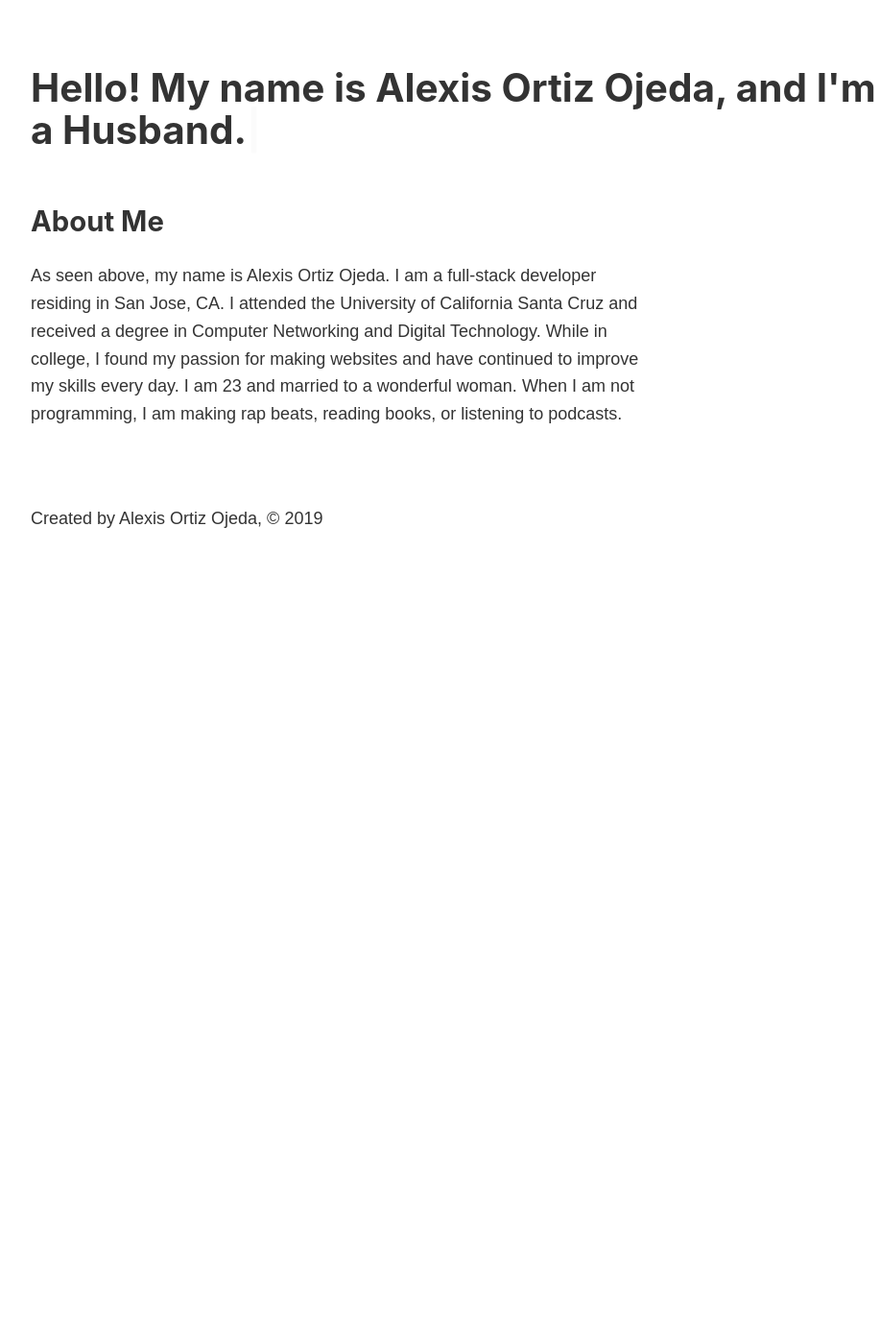
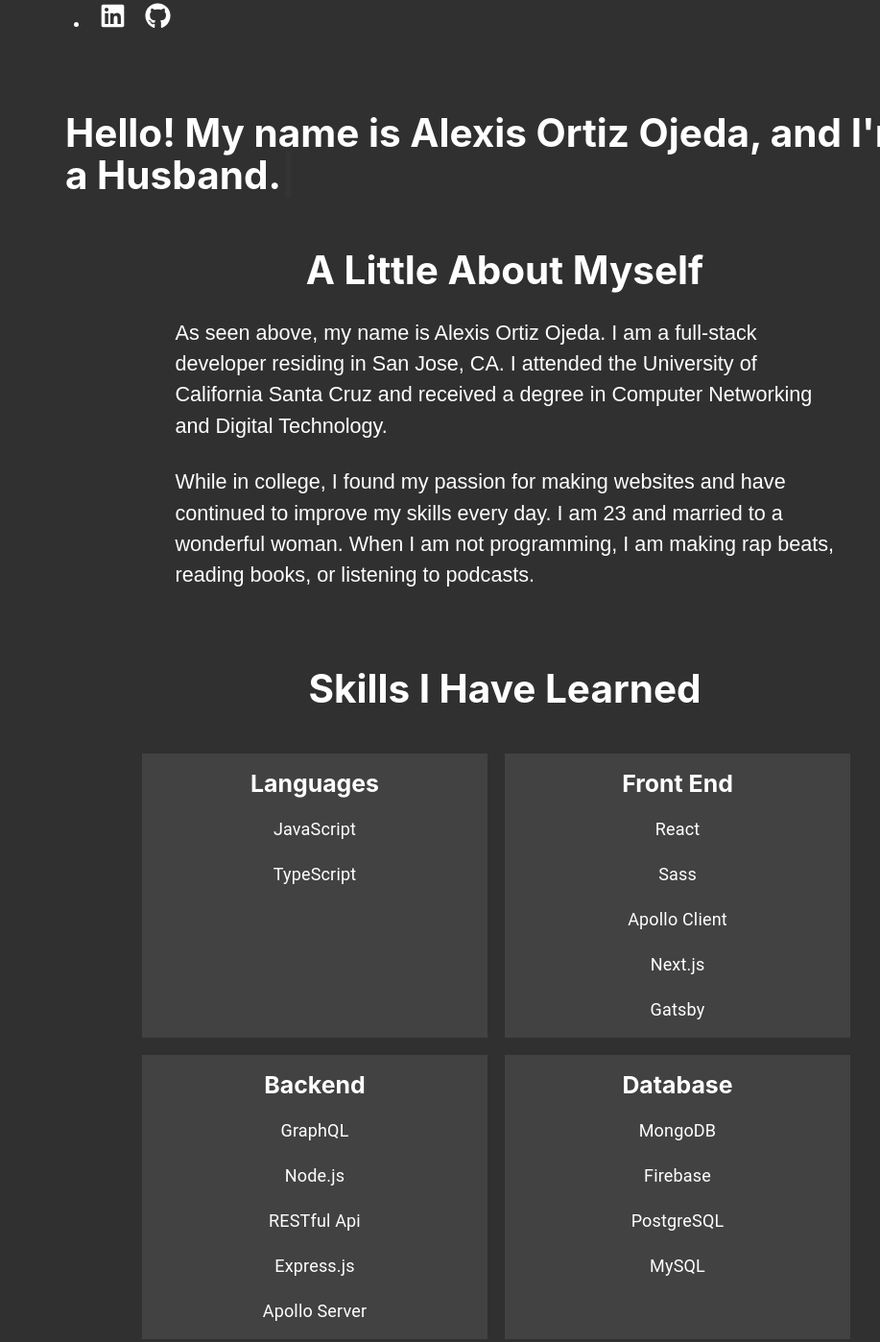
Before and after one commit to aortizoj15/gatsby-personal, a Gatsby site: page / in a window 1280 px wide. Shown: the part 229-1627 px from the top of the page at 96% size, without its empty margins (114-1031 px from the left). Before the commit the page ends 826 px from the top, so only its background shows below. Built offline with nearby package versions, Linux system fonts and the light colour scheme; Gatsby itself is replaced by a stand-in of ours.

Commit message:
Website 2.0 - added project cards and skill cards

```diff
--- a/gatsby-config.js
+++ b/gatsby-config.js
@@ -5,6 +5,7 @@ module.exports = {
   },
   plugins: [
     'gatsby-plugin-react-helmet',
+    'gatsby-plugin-material-ui',
     {
       resolve: 'gatsby-source-contentful',
       options: {
--- a/package.json
+++ b/package.json
@@ -14,7 +14,9 @@
   },
   "dependencies": {
     "@contentful/rich-text-react-renderer": "^13.2.0",
+    "@material-ui/core": "^4.9.13",
     "gatsby": "^2.19.32",
+    "gatsby-plugin-material-ui": "^2.1.8",
     "gatsby-plugin-react-helmet": "^3.0.12",
     "gatsby-plugin-sass": "^2.0.11",
     "gatsby-plugin-sharp": "^2.0.37",
--- a/src/components/footer.js
+++ b/src/components/footer.js
@@ -15,7 +15,7 @@ const Footer = () => {
   return (
     <div>
       <footer className={footerStyles.footer}>
-        <p>Created by {data.site.siteMetadata.author}, © 2019</p>
+        <p>Created by {data.site.siteMetadata.author}, © 2020</p>
       </footer>
     </div>
   );
--- a/src/components/header.js
+++ b/src/components/header.js
@@ -61,6 +61,12 @@ const Header = () => {
           </li>
           <li>
             <a
+              href="https://drive.google.com/open?id=1HoMg9QHGH2qicG8bZ8hRWv7FT7GXjFB5"
+              className={headerStyles.navItem}
+            >Resume</a>
+          </li>
+          <li>
+            <a
               className={headerStyles.icon}
               href="https://www.linkedin.com/in/alexis-ortiz-ojeda/"
             >
--- a/src/components/header.module.scss
+++ b/src/components/header.module.scss
@@ -27,9 +27,11 @@
 }
 
 .active-nav-item {
-  color: #333333;
+  color: #ffffff;
 }
 
 .icon {
   padding: 0px 10px;
+  color: #999999;
+  font-size: 1.5rem;
 }
--- a/src/components/layout.js
+++ b/src/components/layout.js
@@ -8,8 +8,8 @@ const Layout = props => {
   const { children } = props;
   return (
     <div className={layoutStyles.container}>
+      <Header />
       <div className={layoutStyles.content}>
-        <Header />
         {children}
       </div>
       <Footer />
--- a/src/components/layout.module.scss
+++ b/src/components/layout.module.scss
@@ -3,8 +3,7 @@
   max-width: 80%;
   // max-width: 750px;
   // max-width: 100vw;
-  padding: 1rem;
-
+  padding: 1rem 3rem;
   display: flex;
   flex-direction: column;
   min-height: 100vh;
@@ -12,4 +11,6 @@
 
 .content {
   flex-grow: 1;
+  color: #ffffff;
+  align-self: center;
 }
--- /dev/null
+++ b/src/components/list.js
@@ -0,0 +1,46 @@
+import React from 'react';
+import { makeStyles } from '@material-ui/core/styles';
+import List from '@material-ui/core/List';
+import ListItem from '@material-ui/core/ListItem';
+import ListItemText from '@material-ui/core/ListItemText';
+
+const useStyles = makeStyles((theme) => ({
+  root: {
+    width: '100%',
+    maxWidth: 360,
+    backgroundColor: '#424242',
+    margin: '1rem 1rem 0 0',
+  },
+  title: {
+    margin: '1rem 0 0',
+    textAlign: 'center',
+  },
+  itemText: {
+    textAlign: 'center',
+  },
+  listItem: {
+    margin: '0 auto',
+  }
+}));
+
+
+function SimpleList(props) {
+  const classes = useStyles();
+  const listToRender = props.items.map((val, i) => {
+    return (
+      <ListItem className={classes.listItem} key={i}>
+        <ListItemText className={classes.itemText} primary={val} />
+      </ListItem>
+    )
+  })
+  return (
+    <div className={classes.root}>
+      <h3 className={classes.title}>{props.title}</h3>
+      <List component="nav">
+        {listToRender}
+      </List>
+    </div>
+  );
+}
+
+export default SimpleList;
--- a/src/pages/index.js
+++ b/src/pages/index.js
@@ -3,23 +3,50 @@ import { Link } from 'gatsby';
 import Layout from '../components/layout';
 import Head from '../components/head';
 import AutoTypeHome from '../components/AutoTypeHome';
+import indexStyles from './index.module.scss'
+import SimpleList from '../components/list'
 
 const IndexPage = () => (
   <Layout>
     <Head title="Home" />
-    <AutoTypeHome />
-    <section className="about">
-      <h2>About Me</h2>
-      <p>
+    <div className={indexStyles.autoType}>
+      <AutoTypeHome />
+    </div>
+    <section className={indexStyles.section}>
+      <h1 className={indexStyles.heading}>A Little About Myself</h1>
+      <p className={indexStyles.paragraph}>
         As seen above, my name is Alexis Ortiz Ojeda. I am a full-stack
         developer residing in San Jose, CA. I attended the University of
         California Santa Cruz and received a degree in Computer Networking and
-        Digital Technology. While in college, I found my passion for making
+        Digital Technology.
+      </p>
+      <p className={indexStyles.paragraph}>
+        While in college, I found my passion for making
         websites and have continued to improve my skills every day. I am 23 and
         married to a wonderful woman. When I am not programming, I am making rap
         beats, reading books, or listening to podcasts.
       </p>
     </section>
+    <section className={indexStyles.section}>
+      <h1 className={indexStyles.heading}>Skills I Have Learned</h1>
+      <div className={indexStyles.listContainer}>
+        <SimpleList
+          title='Languages'
+          items={['JavaScript', 'TypeScript']}/>
+        <SimpleList
+          title='Front End'
+          items={['React', 'Sass', 'Apollo Client', 'Next.js', 'Gatsby']}/>
+        <SimpleList
+          title='Backend'
+          items={['GraphQL', 'Node.js', 'RESTful Api', 'Express.js', 'Apollo Server']}/>
+        <SimpleList
+          title='Database'
+          items={['MongoDB', 'Firebase', 'PostgreSQL', 'MySQL']}/>
+        <SimpleList
+          title='Tooling'
+          items={['Jest', 'React Testing Library', 'Git', 'Agile', 'Markdown']}/>
+      </div>
+    </section>
   </Layout>
 );
 
--- /dev/null
+++ b/src/pages/index.module.scss
@@ -0,0 +1,21 @@
+.section {
+  display: flex;
+  flex-direction: column;
+  margin-top: 3rem;
+}
+.autoType {
+}
+.heading {
+  align-self: center;
+}
+.paragraph {
+  line-height: 1.5;
+  font-size: 1.2rem;
+  width: 75%;
+  align-self: center;
+}
+.listContainer {
+  display: flex;
+  flex-wrap: wrap;
+  justify-content: center;
+}
--- /dev/null
+++ b/src/pages/projects.module.scss
@@ -0,0 +1,4 @@
+.projectsContainer {
+  display: flex;
+  flex-wrap: wrap;
+}
--- a/src/styles/index.scss
+++ b/src/styles/index.scss
@@ -626,6 +626,12 @@ $color5: rgba(253, 21, 27, 1);
 //   background-color: #ef6461;
 //   color: #e4b363;
 // }
+* {
+  color: #ffffff;
+}
+html {
+  background-color: #303030;
+}
 .about {
   width: 50vw;
   padding-top: 30px;
```
Also changed, not shown: src/components/projectCard.js (added, +62 -0 lines), src/pages/projects.js (+18 -1 lines).
